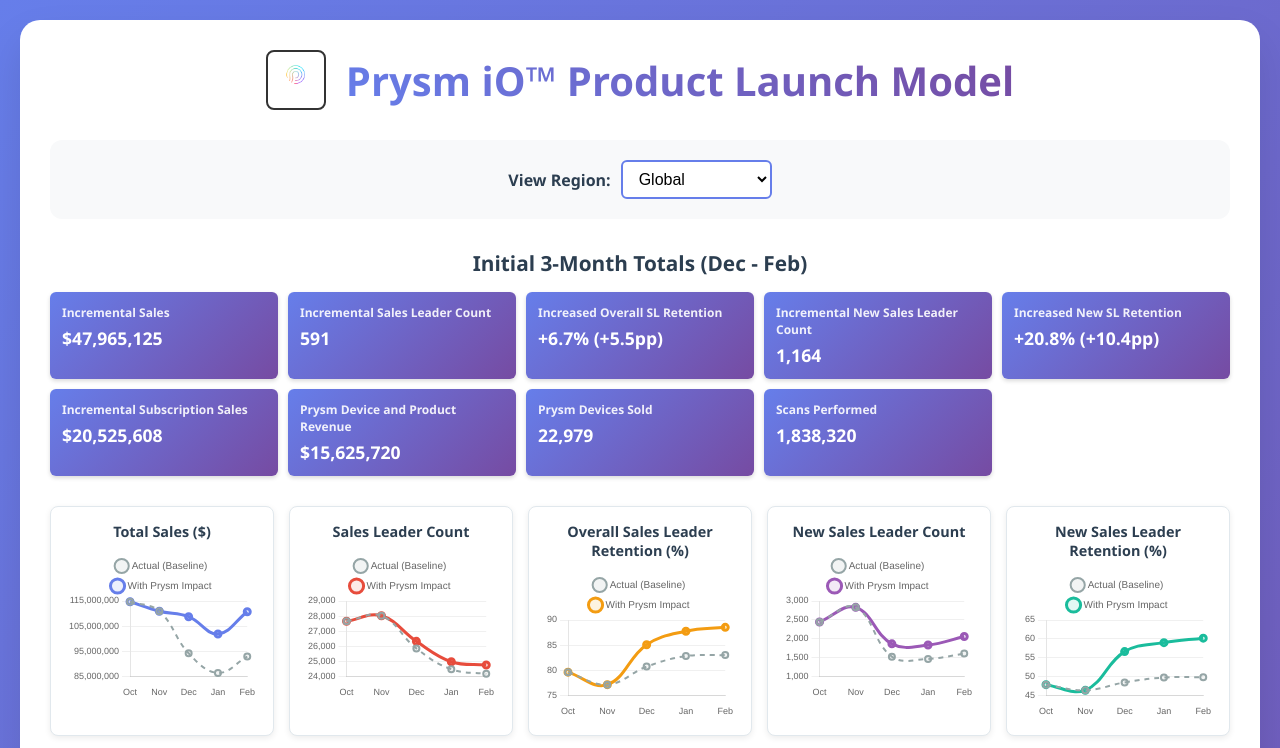
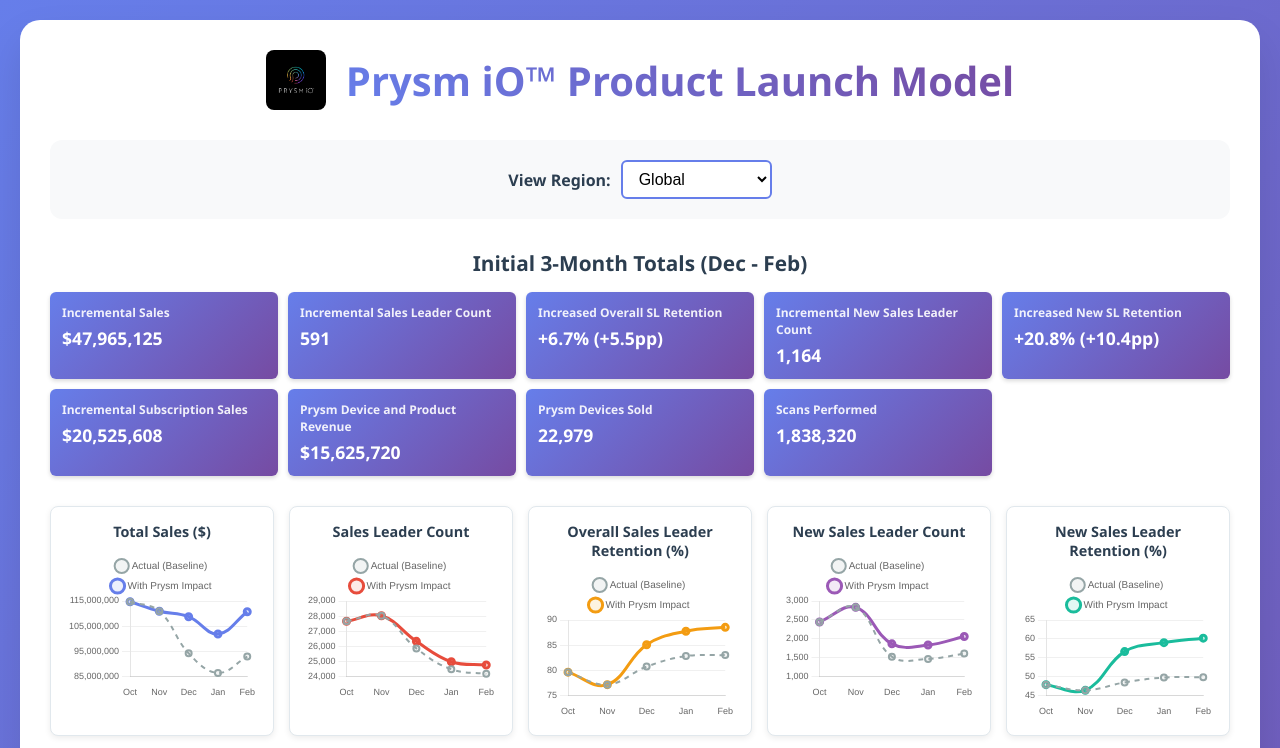
Before and after one commit to beastwood12/prysm_launch_model_v1, a plain HTML site: page index.html in a window 1280 px wide. Shown: the top 748 px of the page. Drawn offline with nearby package versions, Linux system fonts and the light colour scheme.

Commit message:
Update index.html

```diff
--- a/index.html
+++ b/index.html
@@ -10,7 +10,7 @@
         body { font-family: 'Segoe UI', sans-serif; margin: 0; padding: 20px; background: linear-gradient(135deg, #667eea 0%, #764ba2 100%); min-height: 100vh; }
         .container { max-width: 1600px; margin: 0 auto; background: white; border-radius: 20px; padding: 30px; box-shadow: 0 20px 40px rgba(0,0,0,0.1); }
         .title-container { display: flex; align-items: center; justify-content: center; margin-bottom: 30px; }
-        .prysm-logo { width: 60px; height: 60px; margin-right: 20px; object-fit: contain; border: 2px solid #333; border-radius: 8px; padding: 4px; background: white; }
+        .prysm-logo { width: 60px; height: 60px; margin-right: 20px; object-fit: contain; background: black; border-radius: 8px; padding: 8px; }
         .logo-placeholder { width: 60px; height: 60px; margin-right: 20px; background: linear-gradient(45deg, #667eea, #764ba2); border-radius: 12px; display: flex; align-items: center; justify-content: center; }
         .logo-text { color: white; font-weight: bold; font-size: 18px; }
         h1 { color: #2c3e50; font-size: 2.5em; margin: 0; background: linear-gradient(45deg, #667eea, #764ba2); -webkit-background-clip: text; -webkit-text-fill-color: transparent; }
```
